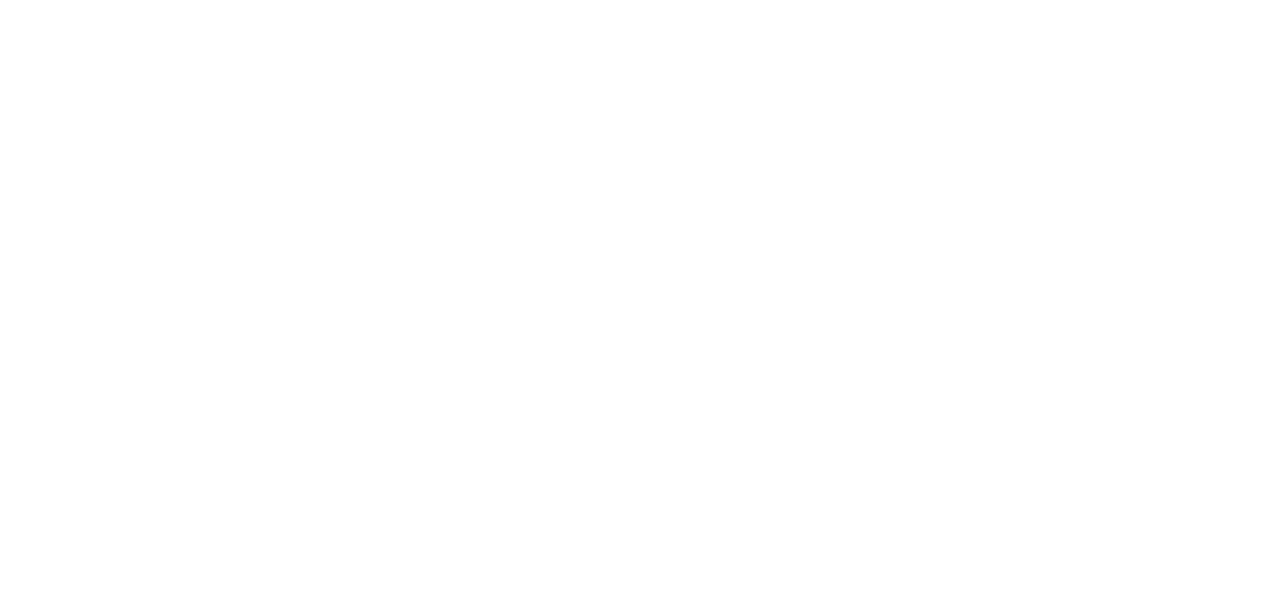
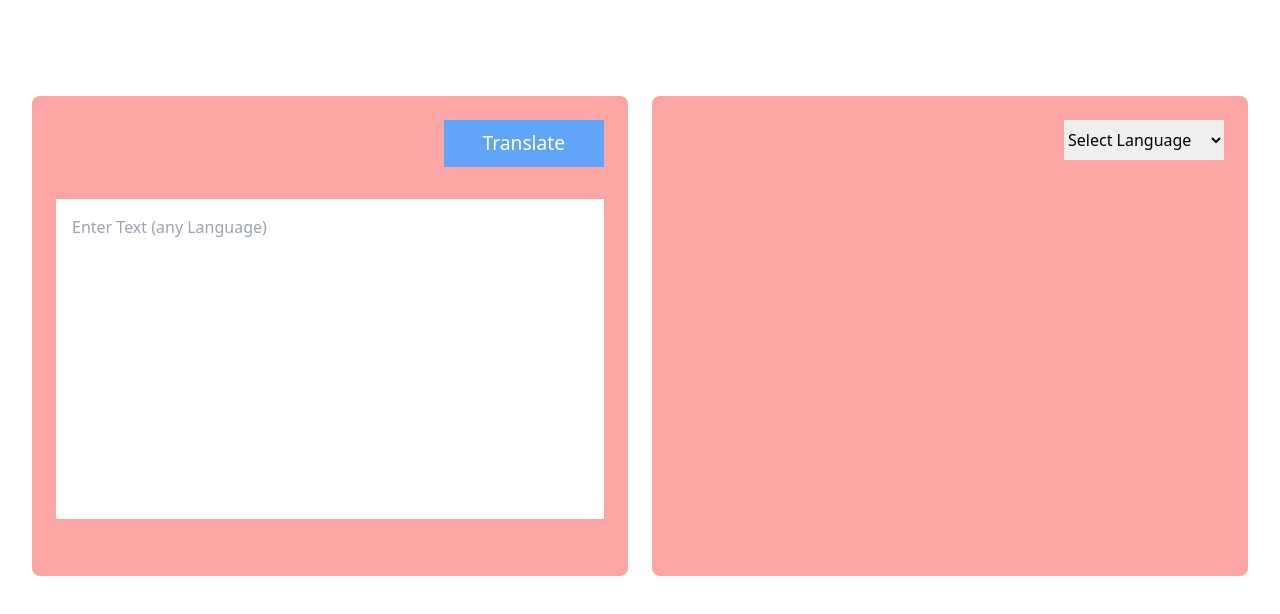
Before and after one commit to RrLSn/translatorApp, a React (Vite) app: page / in a window 1280 px wide. Shown: the top 614 px of the page. Built offline with nearby package versions, Linux system fonts and the light colour scheme.

Commit message:
translator App

```diff
--- a/src/App.css
+++ b/src/App.css
@@ -0,0 +1,43 @@
+*{
+    @apply m-0 p-0 box-border
+}
+
+.app{
+    @apply w-screen h-screen px-[2rem] py-[6rem]
+}
+
+main{
+    @apply w-[100%] h-[30rem] flex justify-between
+}
+
+.containers{
+    @apply p-[1.5rem] bg-red-300
+}
+
+.inputTextContainer{
+    @apply w-[49%] rounded-lg
+}
+
+.outputTextContainer{
+    @apply w-[49%] rounded-lg
+}
+
+.btn{
+    @apply w-[100%] flex justify-end mb-[2rem]
+}
+
+.translateBtn{
+    @apply bg-blue-400 text-white text-[1.2rem] py-[0.5rem] font-[500] w-[10rem] border border-blue-400
+}
+
+textarea{
+    @apply w-[100%] h-[40vh] focus:outline-none
+}
+
+.select{
+    @apply focus:outline-none w-[10rem] py-[0.5rem]
+}
+
+.outputText{
+    @apply w-[100%] h-[40vh]
+}
--- a/src/App.jsx
+++ b/src/App.jsx
@@ -4,8 +4,8 @@ import Translator from './components/Translator'
 function App() {
 
   return (
-    <div className="App">
-      {/* <Translator /> */}
+    <div className="app">
+      <Translator />
     </div>
   )
 }
--- /dev/null
+++ b/src/components/Languages.jsx
@@ -0,0 +1,175 @@
+import React, { useState } from 'react'
+
+const Languages = () => {
+    const [selectedItem, setSelectedItem] = useState(null)
+    const languages_list = [
+        {name: "Select Language"},
+        {name: "Afrikaans", code: "af"},
+        {name: "Albanian - shqip", code: "sq"},
+        {name: "Amharic - አማርኛ", code: "am"},
+        {name: "Arabic - العربية", code: "ar"},
+        {name: "Aragonese - aragonés", code: "an"},
+        {name: "Armenian - հայերեն", code: "hy"},
+        {name: "Asturian - asturianu", code: "ast"},
+        {name: "Azerbaijani - azərbaycan dili", code: "az"},
+        {name: "Basque - euskara", code: "eu"},
+        {name: "Belarusian - беларуская", code: "be"},
+        {name: "Bengali - বাংলা", code: "bn"},
+        {name: "Bosnian - bosanski", code: "bs"},
+        {name: "Breton - brezhoneg", code: "br"},
+        {name: "Bulgarian - български", code: "bg"},
+        {name: "Catalan - català", code: "ca"},
+        {name: "Central Kurdish - کوردی (دەستنوسی عەرەبی)", code: "ckb"},
+        {name: "Chinese - 中文", code: "zh"},
+        {name: "Chinese (Hong Kong) - 中文（香港）", code: "zh-HK"},
+        {name: "Chinese (Simplified) - 中文（简体）", code: "zh-CN"},
+        {name: "Chinese (Traditional) - 中文（繁體）", code: "zh-TW"},
+        {name: "Corsican", code: "co"},
+        {name: "Croatian - hrvatski", code: "hr"},
+        {name: "Czech - čeština", code: "cs"},
+        {name: "Danish - dansk", code: "da"},
+        {name: "Dutch - Nederlands", code: "nl"},
+        {name: "English", code: "en"},
+        {name: "English (Australia)", code: "en-AU"},
+        {name: "English (Canada)", code: "en-CA"},
+        {name: "English (India)", code: "en-IN"},
+        {name: "English (New Zealand)", code: "en-NZ"},
+        {name: "English (South Africa)", code: "en-ZA"},
+        {name: "English (United Kingdom)", code: "en-GB"},
+        {name: "English (United States)", code: "en-US"},
+        {name: "Esperanto - esperanto", code: "eo"},
+        {name: "Estonian - eesti", code: "et"},
+        {name: "Faroese - føroyskt", code: "fo"},
+        {name: "Filipino", code: "fil"},
+        {name: "Finnish - suomi", code: "fi"},
+        {name: "French - français", code: "fr"},
+        {name: "French (Canada) - français (Canada)", code: "fr-CA"},
+        {name: "French (France) - français (France)", code: "fr-FR"},
+        {name: "French (Switzerland) - français (Suisse)", code: "fr-CH"},
+        {name: "Galician - galego", code: "gl"},
+        {name: "Georgian - ქართული", code: "ka"},
+        {name: "German - Deutsch", code: "de"},
+        {name: "German (Austria) - Deutsch (Österreich)", code: "de-AT"},
+        {name: "German (Germany) - Deutsch (Deutschland)", code: "de-DE"},
+        {name: "German (Liechtenstein) - Deutsch (Liechtenstein)", code: "de-LI"},
+        {name: "German (Switzerland) - Deutsch (Schweiz)", code: "de-CH"},
+        {name: "Greek - Ελληνικά", code: "el"},
+        {name: "Guarani", code: "gn"},
+        {name: "Gujarati - ગુજરાતી", code: "gu"},
+        {name: "Hausa", code: "ha"},
+        {name: "Hawaiian - ʻŌlelo Hawaiʻi", code: "haw"},
+        {name: "Hebrew - עברית", code: "he"},
+        {name: "Hindi - हिन्दी", code: "hi"},
+        {name: "Hungarian - magyar", code: "hu"},
+        {name: "Icelandic - íslenska", code: "is"},
+        {name: "Indonesian - Indonesia", code: "id"},
+        {name: "Interlingua", code: "ia"},
+        {name: "Irish - Gaeilge", code: "ga"},
+        {name: "Italian - italiano", code: "it"},
+        {name: "Italian (Italy) - italiano (Italia)", code: "it-IT"},
+        {name: "Italian (Switzerland) - italiano (Svizzera)", code: "it-CH"},
+        {name: "Japanese - 日本語", code: "ja"},
+        {name: "Kannada - ಕನ್ನಡ", code: "kn"},
+        {name: "Kazakh - қазақ тілі", code: "kk"},
+        {name: "Khmer - ខ្មែរ", code: "km"},
+        {name: "Korean - 한국어", code: "ko"},
+        {name: "Kurdish - Kurdî", code: "ku"},
+        {name: "Kyrgyz - кыргызча", code: "ky"},
+        {name: "Lao - ລາວ", code: "lo"},
+        {name: "Latin", code: "la"},
+        {name: "Latvian - latviešu", code: "lv"},
+        {name: "Lingala - lingála", code: "ln"},
+        {name: "Lithuanian - lietuvių", code: "lt"},
+        {name: "Macedonian - македонски", code: "mk"},
+        {name: "Malay - Bahasa Melayu", code: "ms"},
+        {name: "Malayalam - മലയാളം", code: "ml"},
+        {name: "Maltese - Malti", code: "mt"},
+        {name: "Marathi - मराठी", code: "mr"},
+        {name: "Mongolian - монгол", code: "mn"},
+        {name: "Nepali - नेपाली", code: "ne"},
+        {name: "Norwegian - norsk", code: "no"},
+        {name: "Norwegian Bokmål - norsk bokmål", code: "nb"},
+        {name: "Norwegian Nynorsk - nynorsk", code: "nn"},
+        {name: "Occitan", code: "oc"},
+        {name: "Oriya - ଓଡ଼ିଆ", code: "or"},
+        {name: "Oromo - Oromoo", code: "om"},
+        {name: "Pashto - پښتو", code: "ps"},
+        {name: "Persian - فارسی", code: "fa"},
+        {name: "Polish - polski", code: "pl"},
+        {name: "Portuguese - português", code: "pt"},
+        {name: "Portuguese (Brazil) - português (Brasil)", code: "pt-BR"},
+        {name: "Portuguese (Portugal) - português (Portugal)", code: "pt-PT"},
+        {name: "Punjabi - ਪੰਜਾਬੀ", code: "pa"},
+        {name: "Quechua", code: "qu"},
+        {name: "Romanian - română", code: "ro"},
+        {name: "Romanian (Moldova) - română (Moldova)", code: "mo"},
+        {name: "Romansh - rumantsch", code: "rm"},
+        {name: "Russian - русский", code: "ru"},
+        {name: "Scottish Gaelic", code: "gd"},
+        {name: "Serbian - српски", code: "sr"},
+        {name: "Serbo - Croatian", code: "sh"},
+        {name: "Shona - chiShona", code: "sn"},
+        {name: "Sindhi", code: "sd"},
+        {name: "Sinhala - සිංහල", code: "si"},
+        {name: "Slovak - slovenčina", code: "sk"},
+        {name: "Slovenian - slovenščina", code: "sl"},
+        {name: "Somali - Soomaali", code: "so"},
+        {name: "Southern Sotho", code: "st"},
+        {name: "Spanish - español", code: "es"},
+        {name: "Spanish (Argentina) - español (Argentina)", code: "es-AR"},
+        {name: "Spanish (Latin America) - español (Latinoamérica)", code: "es-419"},
+        {name: "Spanish (Mexico) - español (México)", code: "es-MX"},
+        {name: "Spanish (Spain) - español (España)", code: "es-ES"},
+        {name: "Spanish (United States) - español (Estados Unidos)", code: "es-US"},
+        {name: "Sundanese", code: "su"},
+        {name: "Swahili - Kiswahili", code: "sw"},
+        {name: "Swedish - svenska", code: "sv"},
+        {name: "Tajik - тоҷикӣ", code: "tg"},
+        {name: "Tamil - தமிழ்", code: "ta"},
+        {name: "Tatar", code: "tt"},
+        {name: "Telugu - తెలుగు", code: "te"},
+        {name: "Thai - ไทย", code: "th"},
+        {name: "Tigrinya - ትግርኛ", code: "ti"},
+        {name: "Tongan - lea fakatonga", code: "to"},
+        {name: "Turkish - Türkçe", code: "tr"},
+        {name: "Turkmen", code: "tk"},
+        {name: "Twi", code: "tw"},
+        {name: "Ukrainian - українська", code: "uk"},
+        {name: "Urdu - اردو", code: "ur"},
+        {name: "Uyghur", code: "ug"},
+        {name: "Uzbek - o‘zbek", code: "uz"},
+        {name: "Vietnamese - Tiếng Việt", code: "vi"},
+        {name: "Walloon - wa", code: "wa"},
+        {name: "Welsh - Cymraeg", code: "cy"},
+        {name: "Western Frisian", code: "fy"},
+        {name: "Xhosa", code: "xh"},
+        {name: "Yiddish", code: "yi"},
+        {name: "Yoruba - Èdè Yorùbá", code: "yo"},
+        {name: "Zulu - isiZulu", code: "zu"}
+    ];
+
+
+    // const handleChange = (e) => {
+    //     setSelectedItem(e.target.value)
+    // }
+
+    const options = languages_list.map((Language, index) => {
+        return (
+          <option key={index} value={Language.code}>
+            {Language.name}
+          </option>
+        );
+      });
+
+  return (
+    <div className='btn'>
+        <select className='select'
+        //  onChange={handleChange}
+         >
+            {options}
+        </select>
+    </div>
+  )
+}
+
+export default Languages
--- a/src/components/Translator.jsx
+++ b/src/components/Translator.jsx
@@ -1,30 +1,31 @@
 import React from 'react'
 import { useState } from 'react'
+import Languages from './Languages'
 
 const Translator = () => {
 
     const [inputText, setInputText] = useState('')
     const [outputText, setOutputText] = useState('')
+    console.log(inputText)
 
   return (
     <div>
         <main>
-            <div className="inputTextContainer">
-                <button>Translate</button>
+            <div className="inputTextContainer containers">
+                <div className='btn'>
+                <button className='translateBtn'>Translate</button>
+                </div>
                 <form action="">
-                    <textarea>Enter Text (any Language)</textarea>
+                    <textarea
+                    placeholder='Enter Text (any Language)' className='resize-none p-[1rem]'
+                    onChange={(e) => setInputText(e.target.value)}></textarea>
                 </form>
             </div>
-            <div className="outputTextContainer">
-                {/* <select name="" id=""> */}
-                    <option value="">Lang</option>
-                    <option value="">Lang</option>
-                    <option value="">Lang</option>
-                    <option value="">Lang</option>
-                    <option value="">Lang</option>
-                    <option value="">Lang</option>
-                {/* </select> */}
-                <p></p>
+            <div className="outputTextContainer containers">
+                <Languages />
+                <div className='outputText'>
+                    <p>{outputText}</p>
+                </div>
             </div>
         </main>
     </div>
```
